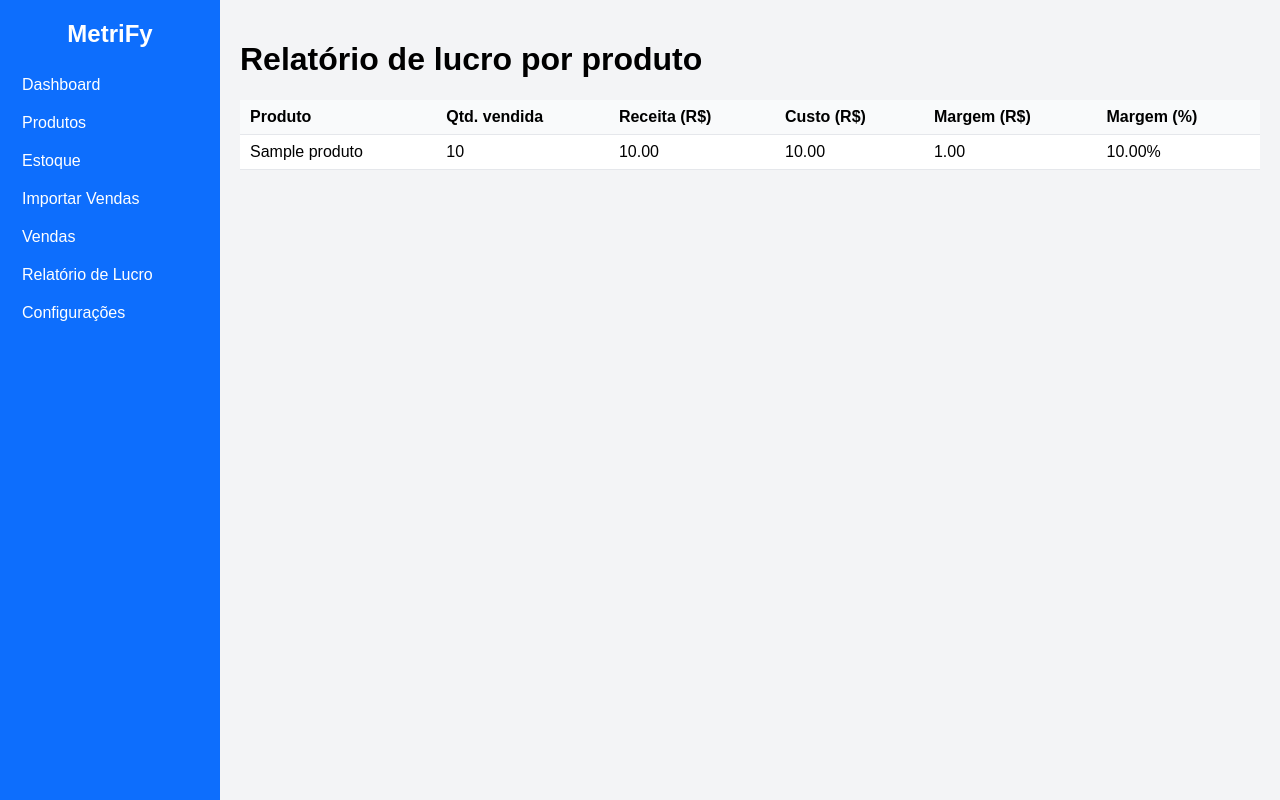
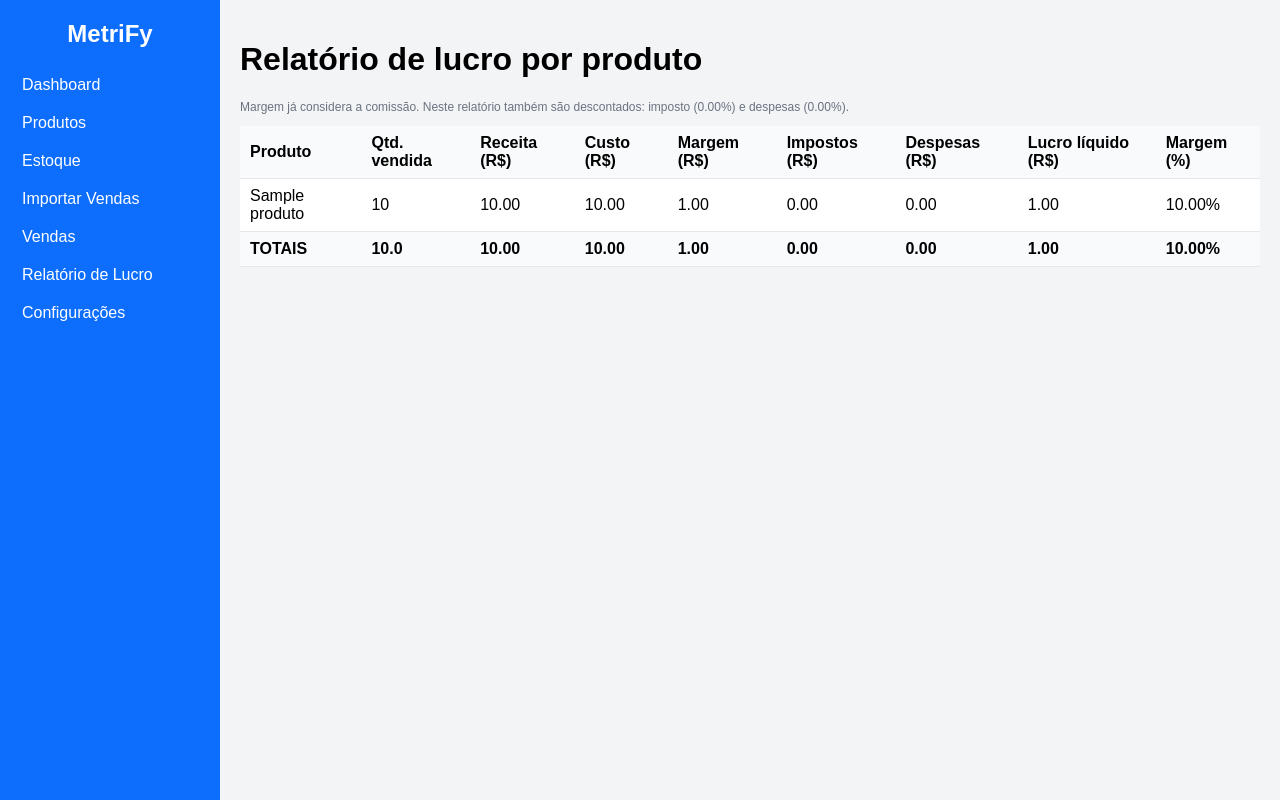
Before and after one commit to oliveirafjdo-web/MetriFyPostgres, a Flask app: page /relatorio_lucro in a window 1280 px wide. Run offline with Flask 3, Linux system fonts and the light colour scheme; tables that the repository leaves empty hold one stand-in row (values such as "Sample post").

Commit message:
Add files via upload

```diff
--- a/app.py
+++ b/app.py
@@ -176,24 +176,15 @@ def importar_vendas_ml(caminho_arquivo, engine: Engine):
             except Exception:
                 unidades = 0
 
-            receita_total = 0.0
-            # Receita bruta: prioriza a coluna "Receita por produtos (BRL)".
-            if "Receita por produtos (BRL)" in df.columns:
-                receita_total = parse_brl(row.get("Receita por produtos (BRL)"))
-            elif "Total (BRL)" in df.columns:
-                # fallback para o comportamento antigo, se necessário
-                receita_total = parse_brl(row.get("Total (BRL)"))
-
-            # Comissão / tarifas: coluna K "Tarifa de venda e impostos (BRL)".
-            comissao = 0.0
-            if "Tarifa de venda e impostos (BRL)" in df.columns:
-                comissao = parse_brl(row.get("Tarifa de venda e impostos (BRL)"))
+            total_brl = row.get("Total (BRL)")
+            try:
+                receita_total = float(total_brl) if total_brl == total_brl else 0.0
+            except Exception:
+                receita_total = 0.0
 
             preco_medio_venda = receita_total / unidades if unidades > 0 else 0.0
             custo_total = custo_unitario * unidades
-            margem_bruta = receita_total - custo_total
-            # Margem líquida: margem bruta menos comissão (na planilha vem negativa).
-            margem_contribuicao = margem_bruta + comissao
+            margem_contribuicao = receita_total - custo_total
             numero_venda_ml = str(row.get("N.º de venda"))
 
             conn.execute(
@@ -833,10 +824,11 @@ def configuracoes_view():
     return render_template("configuracoes.html", cfg=cfg)
 
 # ---------------- RELATÓRIO LUCRO ----------------
+
 @app.route("/relatorio_lucro")
 def relatorio_lucro():
     with engine.connect() as conn:
-        linhas = conn.execute(
+        linhas_db = conn.execute(
             select(
                 produtos.c.nome,
                 func.sum(vendas.c.quantidade).label("qtd"),
@@ -849,7 +841,59 @@ def relatorio_lucro():
             .order_by(func.sum(vendas.c.margem_contribuicao).desc())
         ).mappings().all()
 
-    return render_template("relatorio_lucro.html", linhas=linhas)
+        cfg = conn.execute(
+            select(configuracoes).where(configuracoes.c.id == 1)
+        ).mappings().first()
+
+    imposto_percent = float(cfg["imposto_percent"] or 0) if cfg else 0.0
+    despesas_percent = float(cfg["despesas_percent"] or 0) if cfg else 0.0
+
+    linhas = []
+    total_qtd = total_receita = total_custo = total_margem = 0.0
+    total_impostos = total_despesas = total_lucro_liquido = 0.0
+
+    for row in linhas_db:
+        receita = float(row["receita"] or 0)
+        custo = float(row["custo"] or 0)
+        margem = float(row["margem"] or 0)
+        qtd = int(row["qtd"] or 0)
+
+        impostos = receita * imposto_percent / 100.0
+        despesas = receita * despesas_percent / 100.0
+        lucro_liquido = margem - impostos - despesas
+
+        linhas.append({
+            "nome": row["nome"],
+            "qtd": qtd,
+            "receita": receita,
+            "custo": custo,
+            "margem": margem,
+            "impostos": impostos,
+            "despesas": despesas,
+            "lucro_liquido": lucro_liquido,
+        })
+
+        total_qtd += qtd
+        total_receita += receita
+        total_custo += custo
+        total_margem += margem
+        total_impostos += impostos
+        total_despesas += despesas
+        total_lucro_liquido += lucro_liquido
+
+    totais = {
+        "qtd": total_qtd,
+        "receita": total_receita,
+        "custo": total_custo,
+        "margem": total_margem,
+        "impostos": total_impostos,
+        "despesas": total_despesas,
+        "lucro_liquido": total_lucro_liquido,
+    }
+
+    return render_template("relatorio_lucro.html", linhas=linhas, totais=totais,
+                           imposto_percent=imposto_percent, despesas_percent=despesas_percent)
+
 
 if __name__ == "__main__":
     init_db()
--- a/templates/relatorio_lucro.html
+++ b/templates/relatorio_lucro.html
@@ -1,6 +1,11 @@
 {% extends "base.html" %}
 {% block content %}
 <h1>Relatório de lucro por produto</h1>
+
+<p class="small">
+  Margem já considera a comissão. Neste relatório também são descontados:
+  imposto ({{ '%.2f'|format(imposto_percent) }}%) e despesas ({{ '%.2f'|format(despesas_percent) }}%).
+</p>
 
 <table>
   <thead>
@@ -10,6 +15,9 @@
       <th>Receita (R$)</th>
       <th>Custo (R$)</th>
       <th>Margem (R$)</th>
+      <th>Impostos (R$)</th>
+      <th>Despesas (R$)</th>
+      <th>Lucro líquido (R$)</th>
       <th>Margem (%)</th>
     </tr>
   </thead>
@@ -23,9 +31,12 @@
       <td>{{ '%.2f'|format(receita) }}</td>
       <td>{{ '%.2f'|format(l['custo'] or 0) }}</td>
       <td>{{ '%.2f'|format(margem) }}</td>
+      <td>{{ '%.2f'|format(l['impostos'] or 0) }}</td>
+      <td>{{ '%.2f'|format(l['despesas'] or 0) }}</td>
+      <td>{{ '%.2f'|format(l['lucro_liquido'] or 0) }}</td>
       <td>
         {% if receita > 0 %}
-          {{ '%.2f'|format((margem / receita) * 100) }}%
+          {{ '%.2f'|format((l['lucro_liquido'] / receita) * 100) }}%
         {% else %}
           -
         {% endif %}
@@ -33,5 +44,24 @@
     </tr>
     {% endfor %}
   </tbody>
+  <tfoot>
+    <tr>
+      <th>TOTAIS</th>
+      <th>{{ totais['qtd'] }}</th>
+      <th>{{ '%.2f'|format(totais['receita'] or 0) }}</th>
+      <th>{{ '%.2f'|format(totais['custo'] or 0) }}</th>
+      <th>{{ '%.2f'|format(totais['margem'] or 0) }}</th>
+      <th>{{ '%.2f'|format(totais['impostos'] or 0) }}</th>
+      <th>{{ '%.2f'|format(totais['despesas'] or 0) }}</th>
+      <th>{{ '%.2f'|format(totais['lucro_liquido'] or 0) }}</th>
+      <th>
+        {% if totais['receita'] > 0 %}
+          {{ '%.2f'|format((totais['lucro_liquido'] / totais['receita']) * 100) }}%
+        {% else %}
+          -
+        {% endif %}
+      </th>
+    </tr>
+  </tfoot>
 </table>
 {% endblock %}
```
